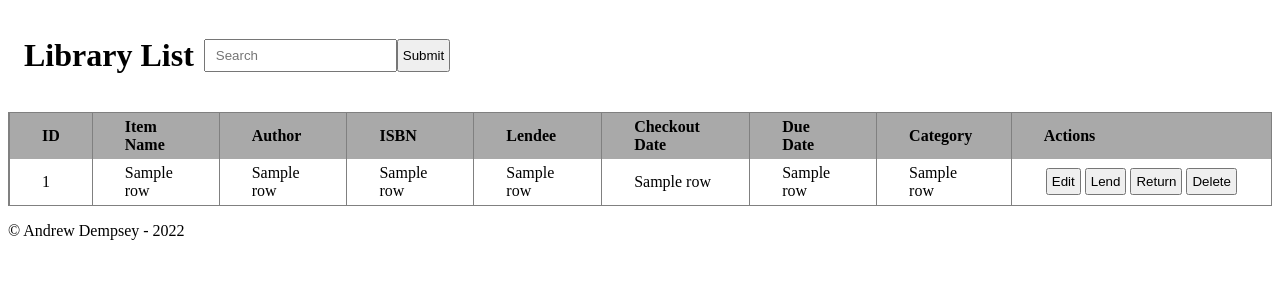
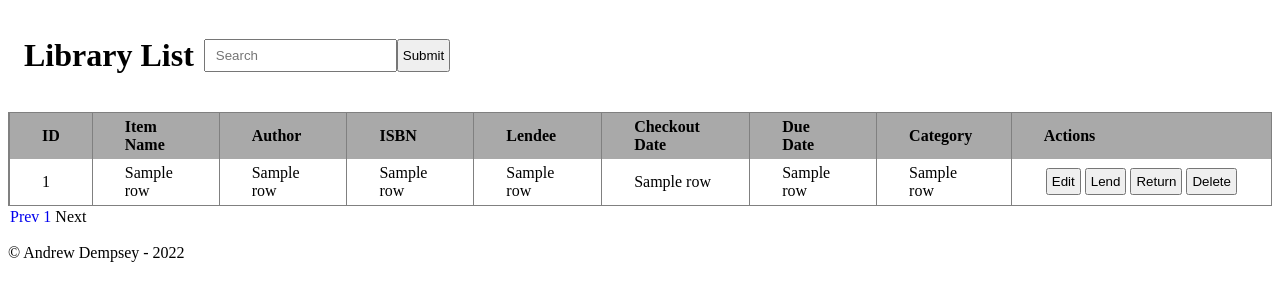
Before and after one commit to JA-Dempsey/LibraryProject, a Flask app: template templates/index.jinja in a window 1280 px wide. Shown: the part 88-389 px from the top of the page. Run offline with Flask 2, Linux system fonts and the light colour scheme; the template is opened without the code that fills it: most values are stand-ins (such as "Sample title", 1, 10 or a date in 2020); some libraries are stand-ins or nearby versions.

Commit message:
Updates for table-nav

```diff
--- a/static/main.css
+++ b/static/main.css
@@ -77,3 +77,19 @@ div #search form button {
 div #search input {
     height: 2em;
 }
+
+.table-nav {
+    margin: 0;
+}
+
+div #table-nav {
+    display: flex;
+}
+
+div #table-nav a {
+    padding: 2px;
+}
+
+div #table-nav p {
+    padding: 2px;
+}
--- /dev/null
+++ b/templates/table_nav.jinja
@@ -0,0 +1,15 @@
+<div id="table-nav">
+    {% if page_data['current'] == 1 %}
+        <p class="table-nav">Prev</p>
+    {% else %}
+        <a class="table-nav" href="http://localhost:5000/{{page_data['current']-1}}">Prev</a>
+    {% endif %}
+    {% for page in page_data['pages'] %}
+        <a href="http://localhost:5000/{{page}}">{{page}}</a>
+    {% endfor %}
+    {% if page_data['current'] < page_data['max'] %}
+        <a href="http://localhost:5000/{{page_data['current']+1}}">Next</a>
+    {% else %}
+        <p class="table-nav">Next</p>
+    {% endif %}
+</div>
--- a/templates/views/list_view.jinja
+++ b/templates/views/list_view.jinja
@@ -26,3 +26,8 @@
         </tr>
     {% endfor %}
 </table>
+{% if page_data['type'] == 'search' %}
+    {% include 'table_nav_search.jinja' %}
+{% else %}
+    {% include 'table_nav.jinja' %}
+{% endif %}
```
Also changed, not shown: templates/table_nav_search.jinja (added, +15 -0 lines).
